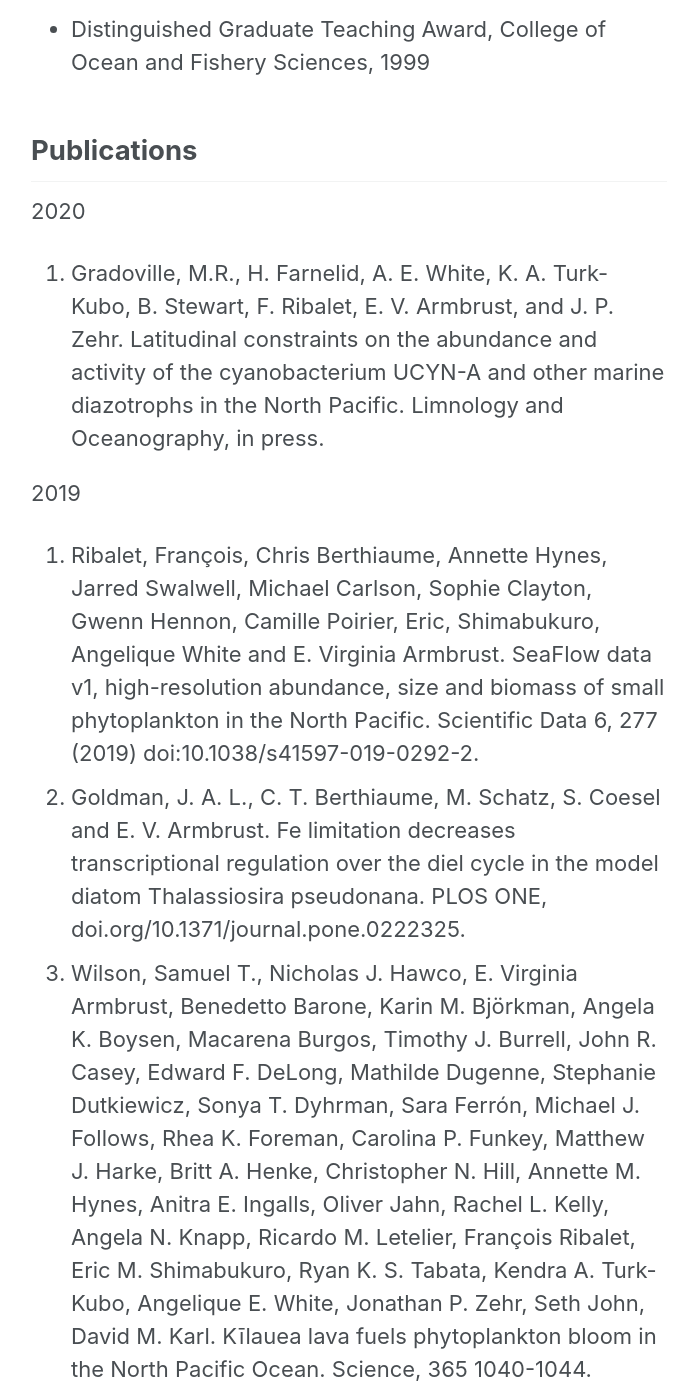
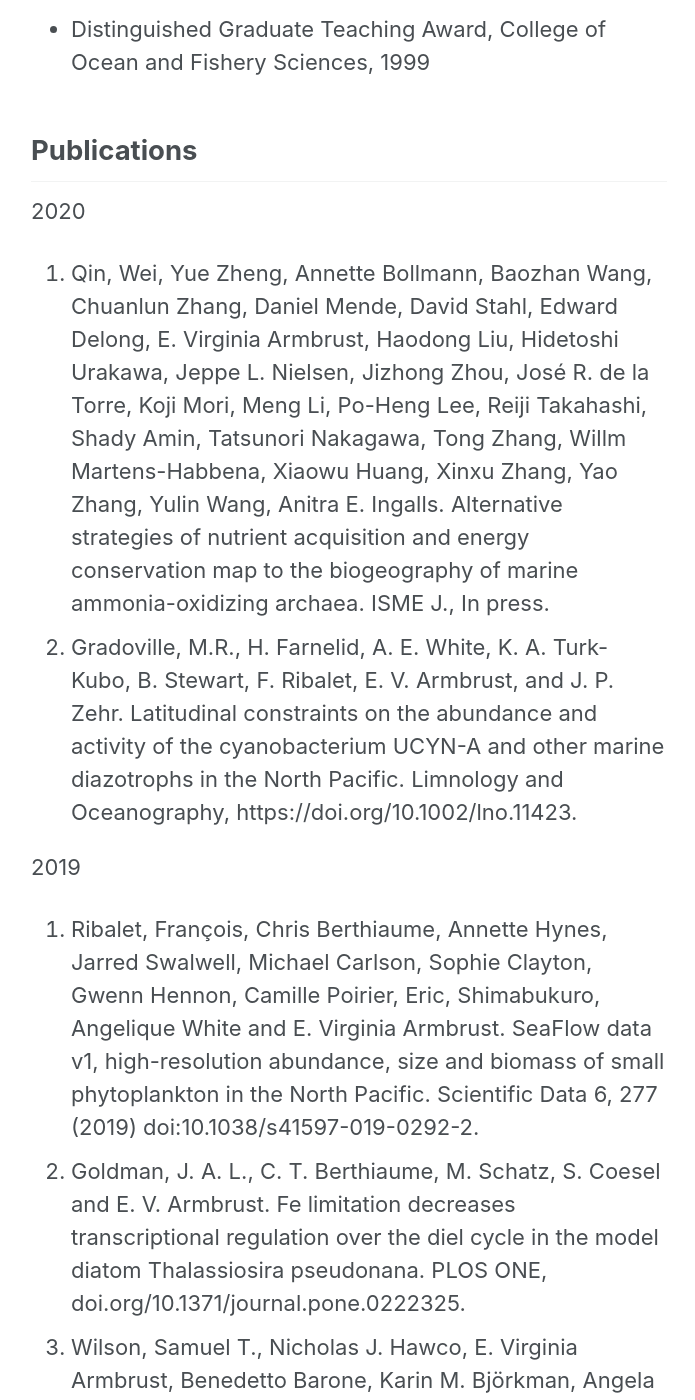
Before and after one commit to armbrustlab/armbrustlab.github.io, a Jekyll site: the page built from collections/_people/armbrust.md, in a window 1280 px wide and 1400 px high, scrolled down 2968 px. Shown: the whole window, without its empty margins (291-986 px from the left). Built offline with Jekyll 4.4.1, drawn with Linux system fonts in a browser that asks for light colours; nearby versions of some CDN libraries.

Commit message:
Update armbrust.md

```diff
--- a/collections/_people/armbrust.md
+++ b/collections/_people/armbrust.md
@@ -41,7 +41,8 @@ Phytoplankton are the main focus of research in our lab. These organisms are res
 ## Publications
 
 2020
-1. Gradoville, M.R., H. Farnelid, A. E. White, K. A. Turk-Kubo, B. Stewart, F. Ribalet, E. V. Armbrust, and J. P. Zehr. Latitudinal constraints on the abundance and activity of the cyanobacterium UCYN-A and other marine diazotrophs in the North Pacific. Limnology and Oceanography, in press.
+1. Qin, Wei, Yue Zheng, Annette Bollmann, Baozhan Wang, Chuanlun Zhang, Daniel Mende, David Stahl, Edward Delong, E. Virginia Armbrust, Haodong Liu, Hidetoshi Urakawa, Jeppe L. Nielsen, Jizhong Zhou, José R. de la Torre, Koji Mori, Meng Li, Po-Heng Lee, Reiji Takahashi, Shady Amin, Tatsunori Nakagawa, Tong Zhang, Willm Martens-Habbena, Xiaowu Huang, Xinxu Zhang, Yao Zhang, Yulin Wang, Anitra E. Ingalls.  Alternative strategies of nutrient acquisition and energy conservation map to the biogeography of marine ammonia-oxidizing archaea. ISME J., In press.
+1. Gradoville, M.R., H. Farnelid, A. E. White, K. A. Turk-Kubo, B. Stewart, F. Ribalet, E. V. Armbrust, and J. P. Zehr. Latitudinal constraints on the abundance and activity of the cyanobacterium UCYN-A and other marine diazotrophs in the North Pacific. Limnology and Oceanography, https://doi.org/10.1002/lno.11423.
 
 2019
 1. Ribalet, François, Chris Berthiaume, Annette Hynes, Jarred Swalwell, Michael Carlson, Sophie Clayton, Gwenn Hennon, Camille Poirier, Eric, Shimabukuro, Angelique White and E. Virginia Armbrust.  SeaFlow data v1, high-resolution abundance, size and biomass of small phytoplankton in the North Pacific. Scientific Data 6, 277 (2019) doi:10.1038/s41597-019-0292-2.
```
